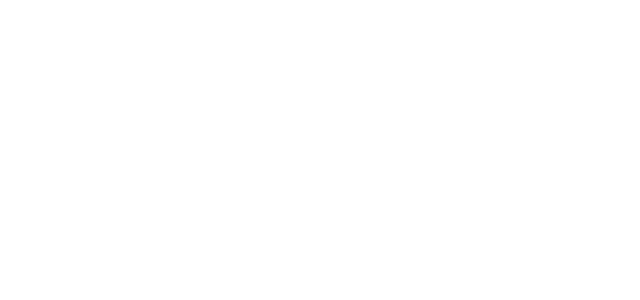
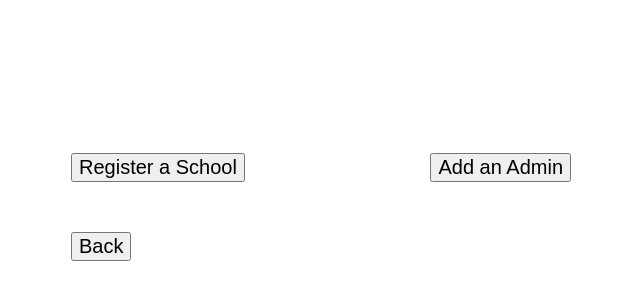
Before and after one commit to z80lives/V_HELP-app, an Angular app: page /AdministratorMenuComponent in a window 1280 px wide. Before the commit this address led to /. Shown: the part 168-468 px from the top of the page, without its empty margins (319-959 px from the left). Built offline with nearby package versions, Linux system fonts and the light colour scheme.

Commit message:
administrator menu UI created

```diff
--- a/src/app/Administrator/Administrator.component.ts
+++ b/src/app/Administrator/Administrator.component.ts
@@ -6,9 +6,7 @@
   styleUrls: ['./Administrator.component.scss'],
 })
 export class AdministratorComponent implements OnInit {
-  Submit = (): void => {
-    // router
-  };
+
 
   constructor() {}
 
--- /dev/null
+++ b/src/app/administrator-menu/administrator-menu.component.html
@@ -0,0 +1,12 @@
+<div class="container">
+  <div class="button_container">
+    <button routerLink="{{ goToSchool() }}">Register a School</button>
+    <div class="space"></div>
+
+    <button>Add an Admin</button>
+  </div>
+  <div class="button_container">
+    <button routerLink="{{ goBack() }}">Back</button>
+    <div class="space"></div>
+  </div>
+</div>
--- /dev/null
+++ b/src/app/administrator-menu/administrator-menu.component.scss
@@ -0,0 +1,39 @@
+.container {
+  display: flex;
+  flex-direction: column;
+  justify-content: center;
+  align-items: center;
+  width: 100%;
+  height: 100%;
+  input {
+    margin-bottom: 20px;
+    width: 320px;
+    height: 40px;
+    padding-left: 10px;
+  }
+  button {
+    font-size: 20px;
+
+  }
+  .button_container {
+    display: flex;
+    justify-content: center;
+    align-items: center;
+    width: 500px;
+    margin-bottom: 50px;
+    button {
+        align-self: flex-start;
+    }
+  }
+}
+
+.title {
+  font-size: 24px;
+  text-align: center;
+  margin-bottom: 50px;
+}
+
+
+.space {
+    flex: 1;
+}
--- /dev/null
+++ b/src/app/administrator-menu/administrator-menu.component.ts
@@ -0,0 +1,25 @@
+import { Component, OnInit } from '@angular/core';
+
+@Component({
+  selector: 'app-administrator-menu',
+  templateUrl: './administrator-menu.component.html',
+  styleUrls: ['./administrator-menu.component.scss'],
+})
+export class AdministratorMenuComponent implements OnInit {
+  goToSchool = (): String => {
+    return '/AdministratorComponent_component';
+  };
+  goToNewAdmin = (): String => {
+    return '/AdministratorMenuComponent';
+  };
+  goBack = (): String => {
+    return '/';
+  };
+  goToAddSchool = (): String => {
+    return '/AdministratorMenuComponent';
+  };
+
+  constructor() {}
+
+  ngOnInit(): void {}
+}
--- a/src/app/app-routing.module.ts
+++ b/src/app/app-routing.module.ts
@@ -2,12 +2,17 @@
 import { RouterModule, Routes } from '@angular/router';
 import { LogInComponent } from './log-in/log-in.component';
 import { AdministratorComponent } from './Administrator/Administrator.component';
+import { AdministratorMenuComponent } from "./administrator-menu/administrator-menu.component";
 
 const routes: Routes = [
   { path: '', component: LogInComponent },
   {
     path: 'AdministratorComponent_component',
     component: AdministratorComponent,
+  },
+  {
+    path: 'AdministratorMenuComponent',
+    component: AdministratorMenuComponent,
   },
 ];
 
--- a/src/app/app.module.ts
+++ b/src/app/app.module.ts
@@ -5,9 +5,10 @@
 import { AppComponent } from './app.component';
 import { BrowserAnimationsModule } from '@angular/platform-browser/animations';
 import { AdministratorComponent } from './Administrator/Administrator.component';
+import { AdministratorMenuComponent } from './administrator-menu/administrator-menu.component';
 
 @NgModule({
-  declarations: [AppComponent, LogInComponent, AdministratorComponent],
+  declarations: [AppComponent, LogInComponent, AdministratorComponent, AdministratorMenuComponent],
   imports: [BrowserModule, AppRoutingModule, BrowserAnimationsModule],
   providers: [],
   bootstrap: [AppComponent],
--- a/src/app/log-in/log-in.component.html
+++ b/src/app/log-in/log-in.component.html
@@ -2,5 +2,5 @@
   <div class="title">{{ title }}</div>
   <input placeholder="Email" />
   <input placeholder="Password" />
-  <button [routerLink]="'AdministratorComponent_component'"  >Log In</button>
+  <button routerLink="{{ Submit() }}">Log In</button>
 </div>
--- a/src/app/log-in/log-in.component.ts
+++ b/src/app/log-in/log-in.component.ts
@@ -3,17 +3,16 @@
 @Component({
   selector: 'app-log-in',
   templateUrl: './log-in.component.html',
-  styleUrls: ['./log-in.component.scss']
+  styleUrls: ['./log-in.component.scss'],
 })
 export class LogInComponent implements OnInit {
+  Submit = (): String => {
+    return "/AdministratorMenuComponent"
+  };
 
+  title = 'HELP_V Log In';
 
-  title = "HELP_V Log In"
+  constructor() {}
 
-
-  constructor() { }
-
-  ngOnInit(): void {
-  }
-
+  ngOnInit(): void {}
 }
```
Also changed, not shown: 1 other file (tests, documents, lock files or other folders).
